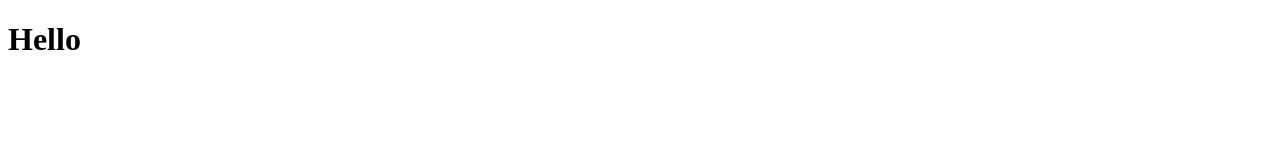
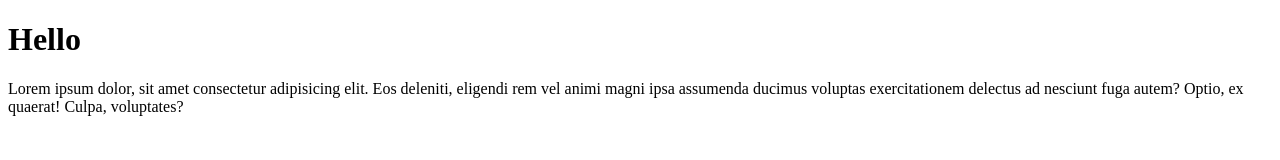
Before and after one commit to Fensacel/test-git, a plain HTML site: page index.html in a window 1280 px wide. Drawn offline with Linux system fonts and the light colour scheme.

Commit message:
nambah lorem

```diff
--- a/index.html
+++ b/index.html
@@ -7,5 +7,6 @@
 </head>
 <body>
     <h1>Hello</h1>
+    <p>Lorem ipsum dolor, sit amet consectetur adipisicing elit. Eos deleniti, eligendi rem vel animi magni ipsa assumenda ducimus voluptas exercitationem delectus ad nesciunt fuga autem? Optio, ex quaerat! Culpa, voluptates?</p>
 </body>
 </html>
```
